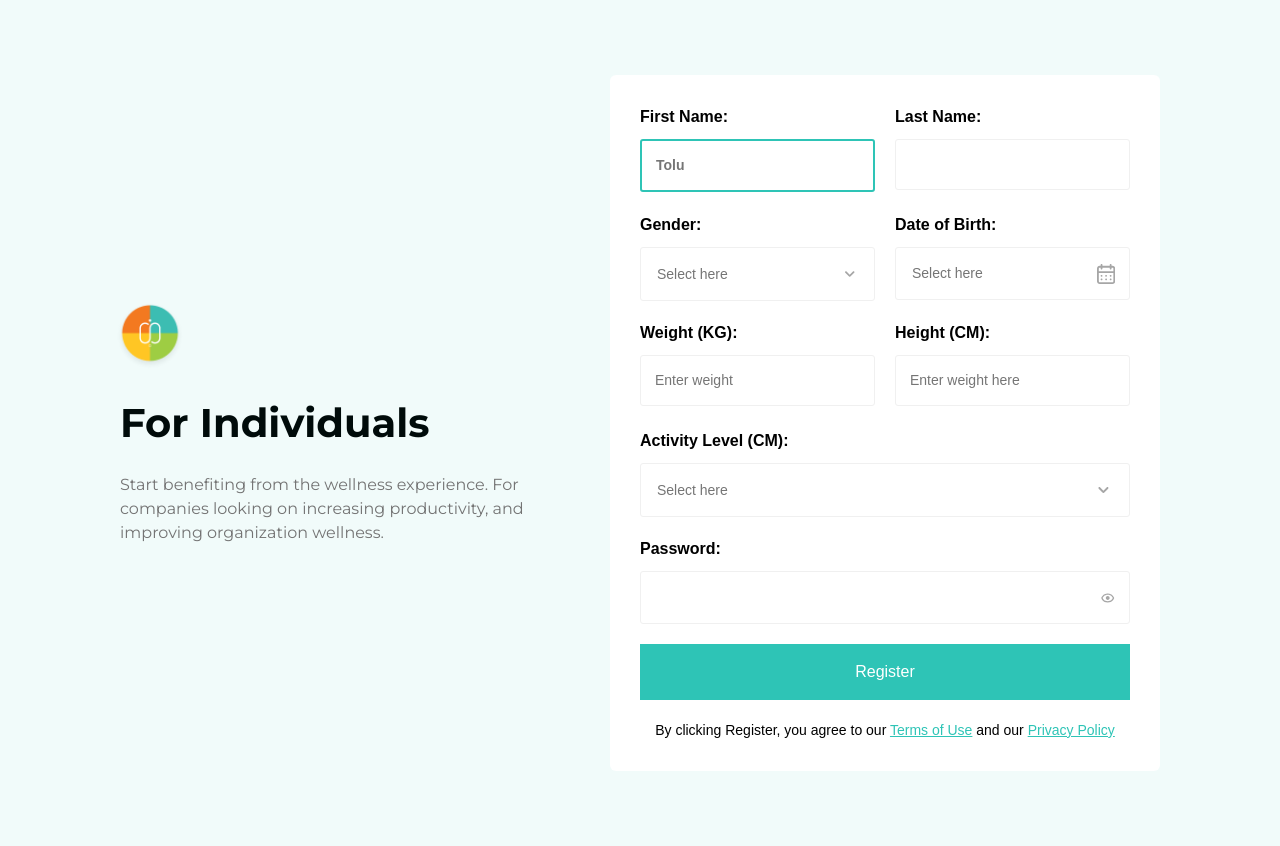
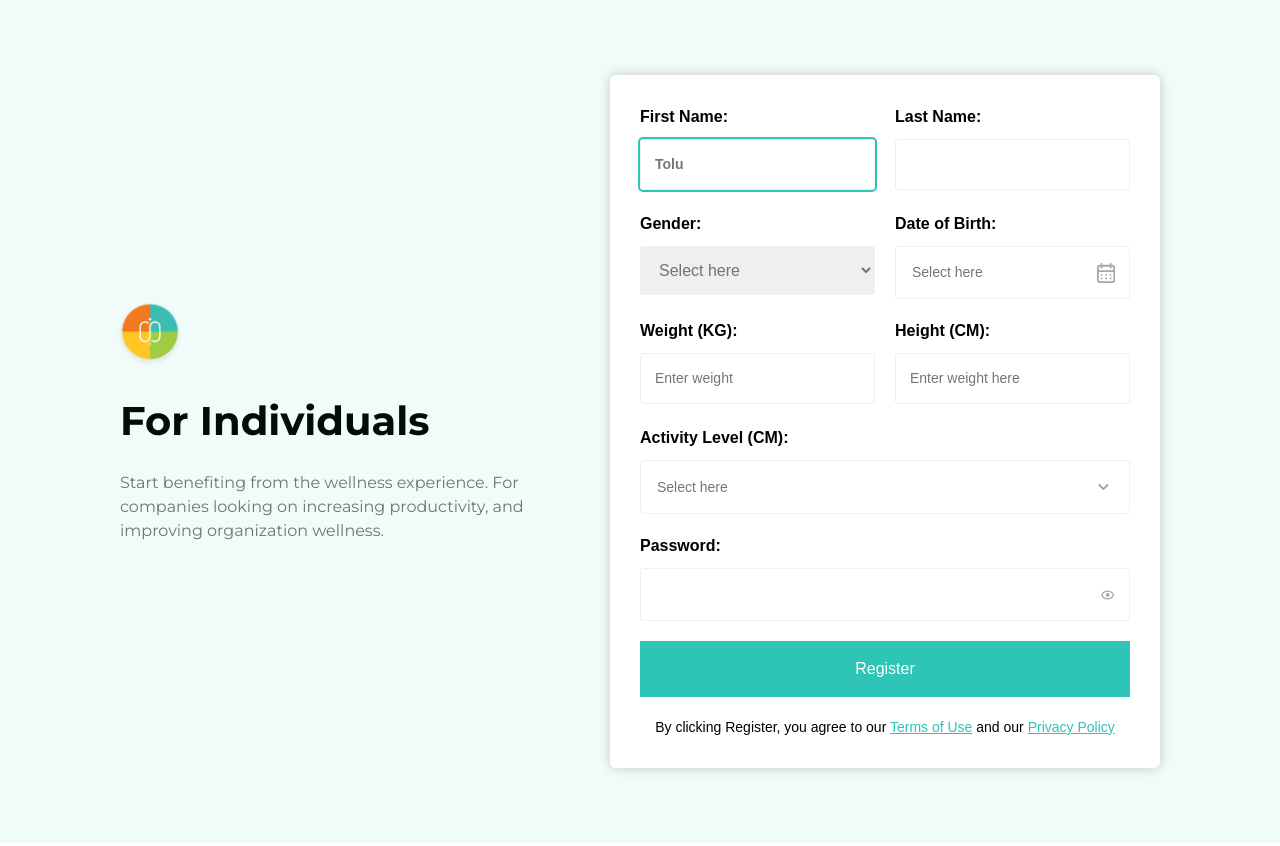
Before and after one commit to AfeezAdesina/formByAfeez, a plain HTML site: page index.html in a window 1280 px wide. Drawn offline with Linux system fonts and the light colour scheme; a web font is replaced by a local one.

Commit message:
Add files via upload

```diff
--- a/index.css
+++ b/index.css
@@ -59,6 +59,10 @@ h6 {
 
 }
 
+:focus {
+    outline: 2px solid var(--CL-green);
+}
+
 .head{
     display: none;
 }
@@ -109,6 +113,7 @@ h6 {
     gap: 20px;
     font-family: 'Sofia Sans Semi Condensed', sans-serif;
     width: 550px;
+    box-shadow: 0px 0px 12px rgba(0, 0, 0, 0.20);
 }
 
 .form-flex{
@@ -133,9 +138,9 @@ h6 {
     border-radius: 3px;
 
 }
-input#first-name.border{
+/* input#first-name.border{
     border:2px solid #2EC4B6;
-}
+} */
 
 label{
     display:block;
@@ -143,7 +148,7 @@ label{
     margin-bottom: 10px;
     font-size: 16px;
 }
-input{
+input,option{
     border: 0;
     color: var(--CL-GREy);
     font-size: 14px;
@@ -152,14 +157,17 @@ input{
 }
 
 #register-btn{
-    font-family: 'Sofia Sans Semi Condensed', sans-serif;
-    color:#fff;
     background-color: var(--CL-green);
     border-style: none;
     padding: 16px;
     font-size: 16px;
 
 }
+#register-btn a:link,#register-btn a:visited{
+    color:#fff;
+    text-decoration: none;
+}
+
 
 footer{
     font-family: 'Sofia Sans Semi Condensed', sans-serif;
--- a/index.html
+++ b/index.html
@@ -40,13 +40,16 @@
             <p class="mobile-text">Inspiring wholesome harmony for the mind, body and spirit, for everyone, everywhere.</p>
 
         </div>
-        <div >
+        <div>
             <form id="form1" name="form1" method="post" action="">
 
                 <div class="form-flex">
+
+
+
                     <p>
                         <label for="first-name">First Name:</label>
-                        <input type="text" name="first-name" id="first-name" placeholder="Tolu" class="border"/>
+                        <input type="text" name="first-name" id="first-name" placeholder="Tolu" class="border" autofocus/>
                     </p>
                     <p>
                         <label for="last-name">Last Name:</label>
@@ -56,7 +59,15 @@
                     <div>
                         <label for="gender">Gender:</label>
 
-                        <div class="flex-icon border">
+                        <select name="gender" id="gender" class="border">
+                            <option value="select" disabled selected>Select here</option>
+                            <option value="male">Male</option>
+                            <option value="female">Female</option>
+                            <option value="others">Others</option>
+                        </select>
+
+                        <!-- change the input to select -->
+                        <!-- <div class="flex-icon border">
                             <input type="text" name="gender" id="gender" placeholder="Select here" />
                             <svg width="24" height="24" viewBox="0 0 24 24" fill="none"
                                 xmlns="http://www.w3.org/2000/svg">
@@ -66,7 +77,7 @@
                                         fill="#A6A6A6" />
                                 </g>
                             </svg>
-                        </div>
+                        </div> -->
                     </div>
 
 
@@ -133,7 +144,7 @@
                     </div>
                 </div>
 
-                <button type="register" id="register-btn">Register</button>
+                <button type="register" id="register-btn"><a href="#home">Register</a> </button>
 
                 <footer>
                      <p>By clicking Register, you agree to our <a href="#home">Terms of Use</a>  and our <a href="#home">Privacy Policy</a> </p>
```
